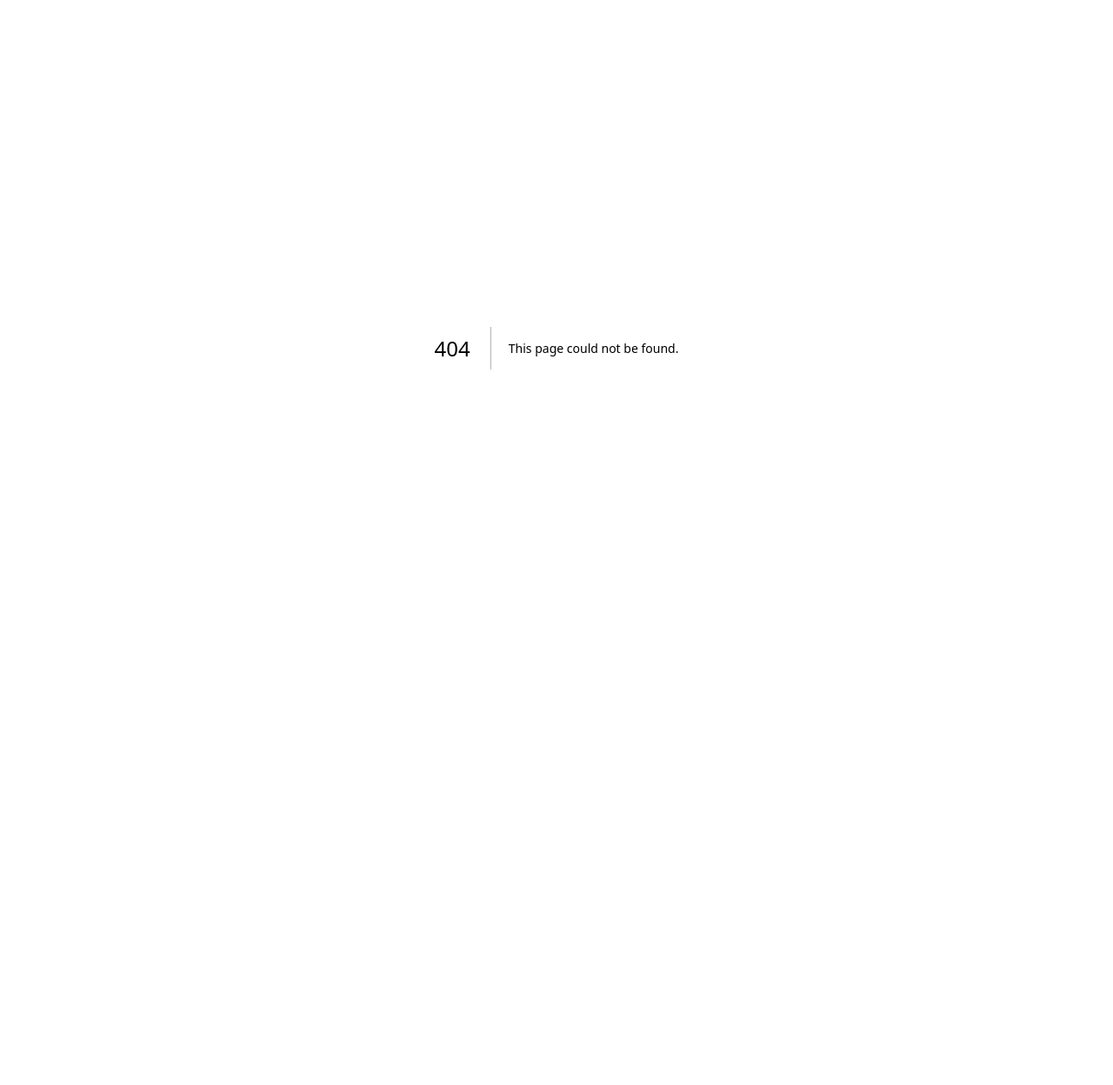
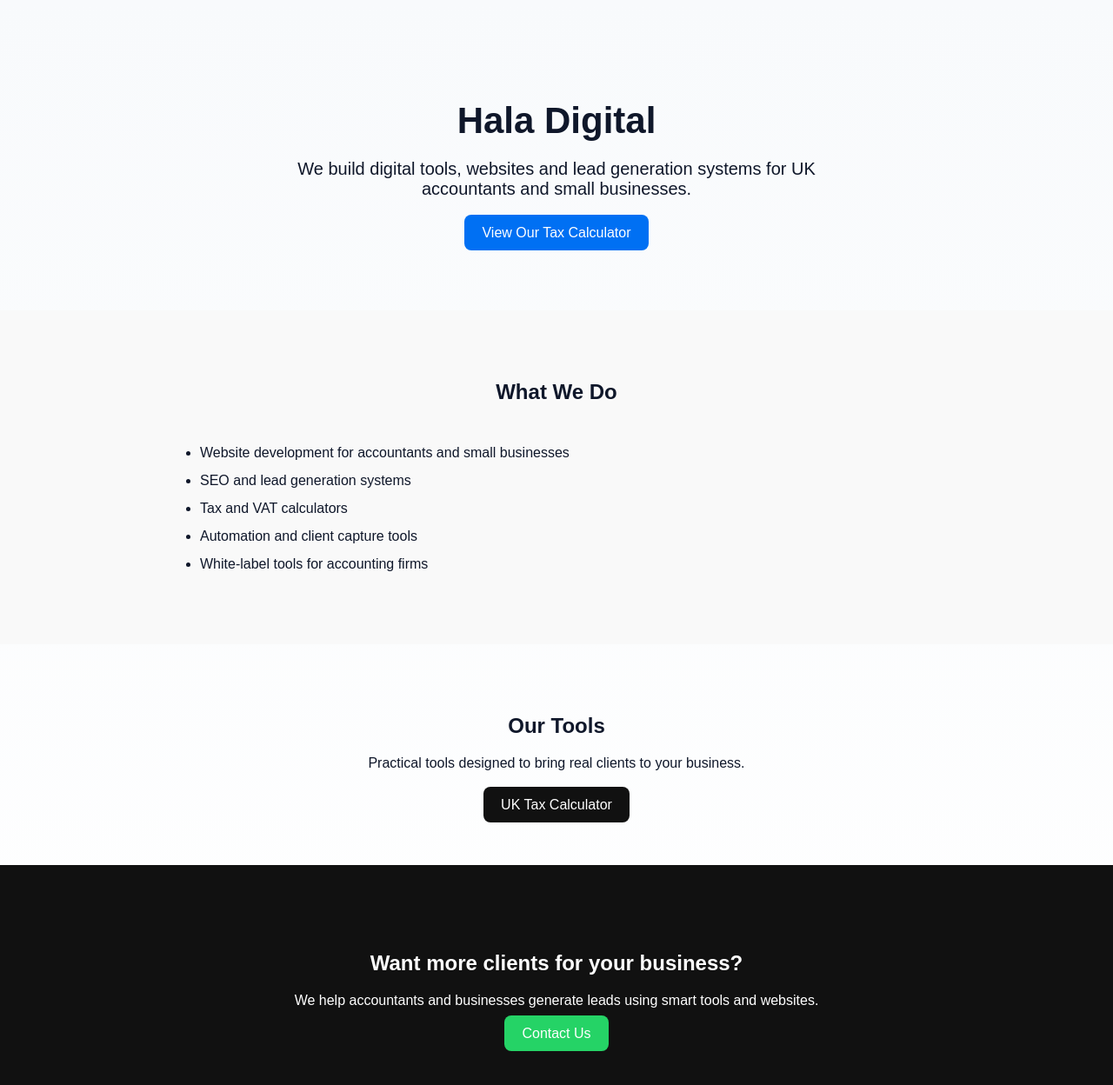
Before and after one commit to HalaDigitalLtd/uktaxcalculator-app, a Next.js app: page /hala in a window 1280 px wide. Before the commit this address had no page. Shown: the top 1248 px of the page at 87% size. Before the commit the page ends 800 px from the top, so only its background shows below. Built offline with nearby package versions, Linux system fonts and the light colour scheme.

Commit message:
Add Hala Digital homepage

```diff
--- /dev/null
+++ b/app/hala/page.tsx
@@ -0,0 +1,99 @@
+export default function HalaPage() {
+  return (
+    <div style={{ fontFamily: "sans-serif" }}>
+
+      {/* HERO */}
+      <section style={{ padding: "80px 20px", textAlign: "center" }}>
+        <h1 style={{ fontSize: "42px", marginBottom: "20px" }}>
+          Hala Digital
+        </h1>
+
+        <p style={{ fontSize: "20px", maxWidth: "700px", margin: "0 auto" }}>
+          We build digital tools, websites and lead generation systems for UK accountants and small businesses.
+        </p>
+
+        <div style={{ marginTop: "30px" }}>
+          <a
+            href="https://www.uktaxcalculator.co.uk"
+            style={{
+              padding: "12px 20px",
+              background: "#0070f3",
+              color: "white",
+              borderRadius: "8px",
+              textDecoration: "none",
+              margin: "10px"
+            }}
+          >
+            View Our Tax Calculator
+          </a>
+        </div>
+      </section>
+
+      {/* SERVICES */}
+      <section style={{ padding: "60px 20px", background: "#f9f9f9" }}>
+        <h2 style={{ textAlign: "center", marginBottom: "40px" }}>
+          What We Do
+        </h2>
+
+        <div style={{ maxWidth: "900px", margin: "0 auto" }}>
+          <ul style={{ lineHeight: "2" }}>
+            <li>Website development for accountants and small businesses</li>
+            <li>SEO and lead generation systems</li>
+            <li>Tax and VAT calculators</li>
+            <li>Automation and client capture tools</li>
+            <li>White-label tools for accounting firms</li>
+          </ul>
+        </div>
+      </section>
+
+      {/* TOOLS */}
+      <section style={{ padding: "60px 20px", textAlign: "center" }}>
+        <h2>Our Tools</h2>
+
+        <p style={{ marginTop: "10px" }}>
+          Practical tools designed to bring real clients to your business.
+        </p>
+
+        <div style={{ marginTop: "30px" }}>
+          <a
+            href="https://www.uktaxcalculator.co.uk"
+            style={{
+              padding: "12px 20px",
+              background: "#111",
+              color: "white",
+              borderRadius: "8px",
+              textDecoration: "none"
+            }}
+          >
+            UK Tax Calculator
+          </a>
+        </div>
+      </section>
+
+      {/* CTA */}
+      <section style={{ padding: "80px 20px", textAlign: "center", background: "#111", color: "white" }}>
+        <h2>Want more clients for your business?</h2>
+
+        <p style={{ marginTop: "10px" }}>
+          We help accountants and businesses generate leads using smart tools and websites.
+        </p>
+
+        <div style={{ marginTop: "20px" }}>
+          <a
+            href="mailto:ikramzaman@gmail.com"
+            style={{
+              padding: "12px 20px",
+              background: "#25D366",
+              color: "white",
+              borderRadius: "8px",
+              textDecoration: "none"
+            }}
+          >
+            Contact Us
+          </a>
+        </div>
+      </section>
+
+    </div>
+  );
+}
```
